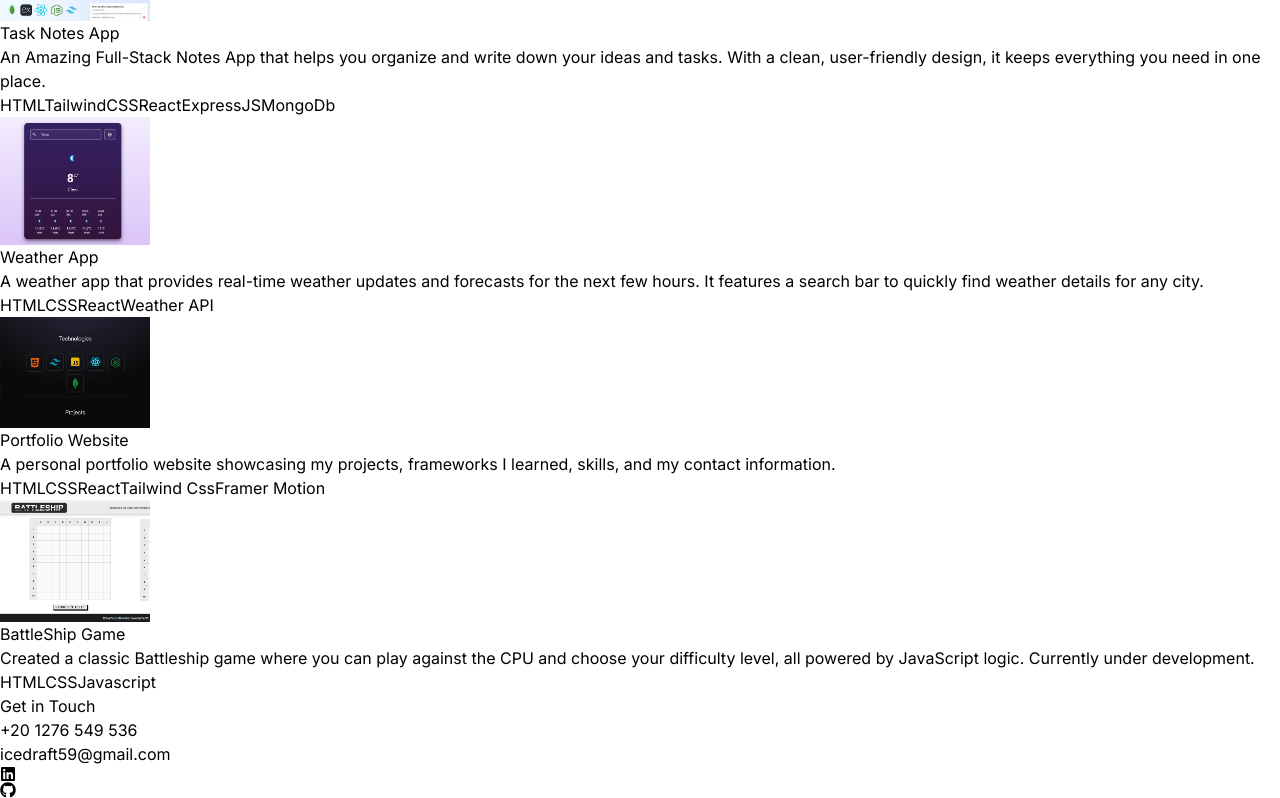
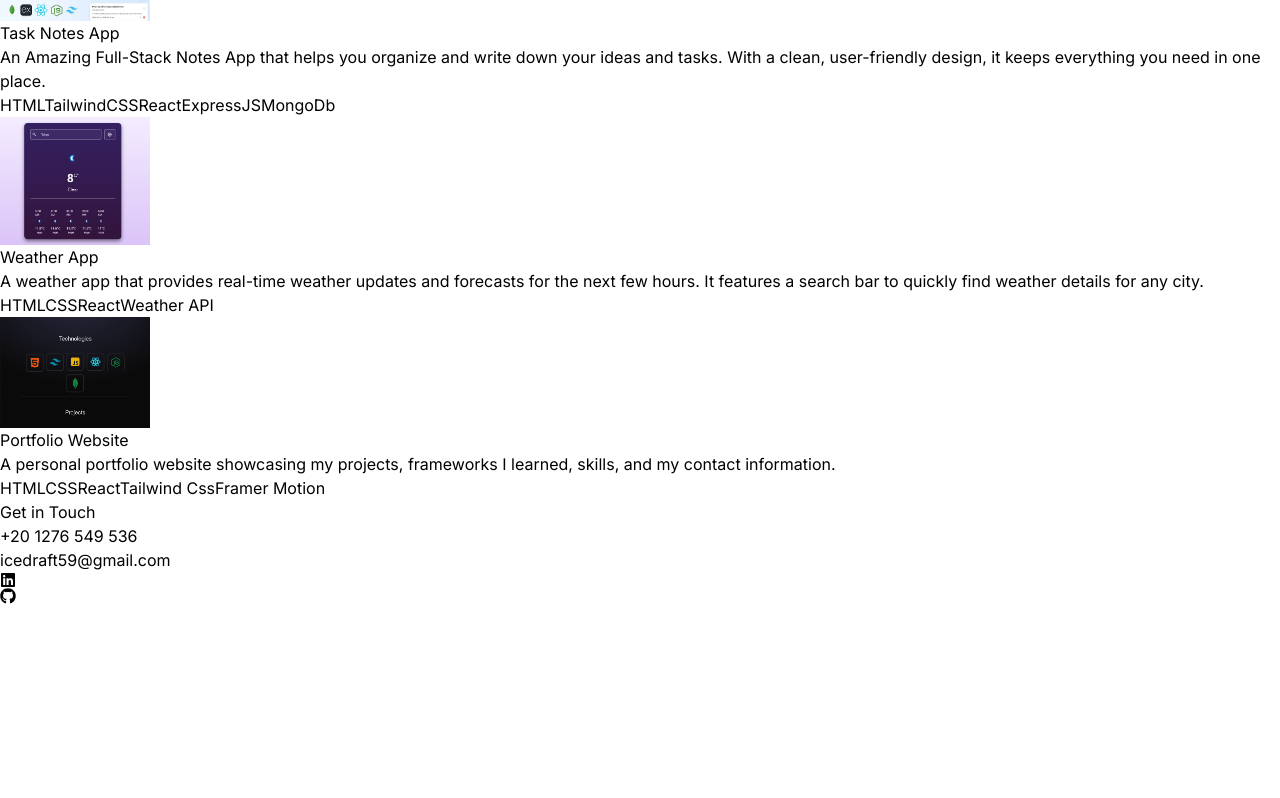
Before and after one commit to Passive-coder0/My-Portfolio, a React (Vite) app: page / in a window 1280 px wide. Shown: the part 1581-2379 px from the top of the page. After the commit the page ends 2185 px from the top, so only its background shows below. Built offline with nearby package versions, Linux system fonts and the light colour scheme.

Commit message:
Battleship project removed, it caused deployment errors

```diff
--- a/src/constants/index.js
+++ b/src/constants/index.js
@@ -1,7 +1,6 @@
 import project1 from "/projects/NotesApp1.png";
 import project2 from "/projects/WeatherApp.png";
 import project3 from "/projects/Portfolio.png";
-import project4 from "/projects/Battleship.png";
 
 export const HERO_CONTENT = `I am a passionate junior full stack developer with a strong focus on building dynamic and responsive web applications. My expertise lies in front-end technologies like React and TailwindCSS, alongside back-end technologies like Node.js, Express.js, and MongoDB. I am dedicated to crafting user-friendly solutions that combine functionality with modern design to deliver exceptional user experiences.`;
 
@@ -37,15 +36,7 @@ export const PROJECTS = [
     description:
       "A personal portfolio website showcasing my projects, frameworks I learned, skills, and my contact information.",
     technologies: ["HTML", "CSS", "React", "Tailwind Css", "Framer Motion"],
-  },
-  {
-    title: "BattleShip Game",
-    url: "https://battleshipstackgame.netlify.app/",
-    image: project4,
-    description:
-      "Created a classic Battleship game where you can play against the CPU and choose your difficulty level, all powered by JavaScript logic. Currently under development. ",
-    technologies: ["HTML", "CSS", "Javascript" ],
-  },
+  }
 ];
 
 export const CONTACT = {
```
